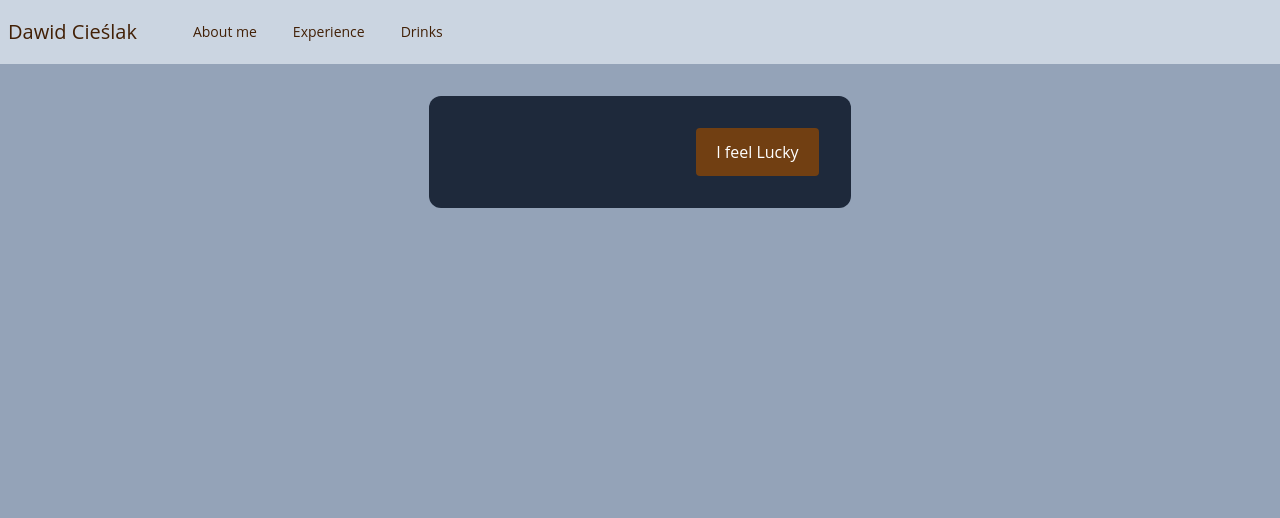
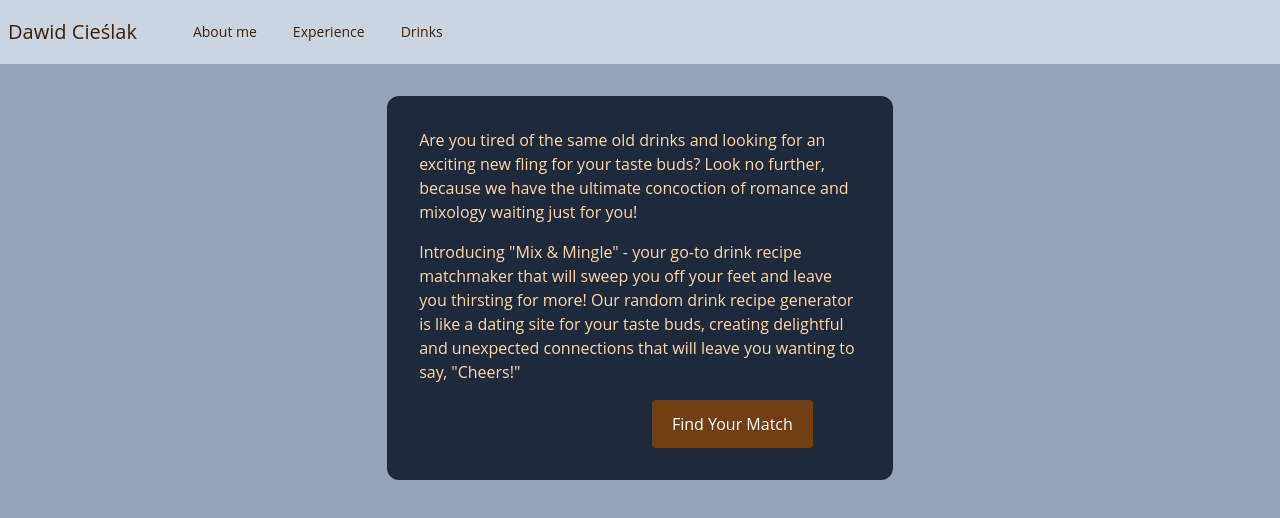
Before and after one commit to Canthar90/First-Full, a Vue app in the folder Frontend/First_full_front/: page /drinks in a window 1280 px wide. Shown: the top 518 px of the page. Built offline with nearby package versions, Linux system fonts and the light colour scheme.

Commit message:
Added base styling and content for first fuction

```diff
--- a/Frontend/First_full_front/src/views/DrinkSite.vue
+++ b/Frontend/First_full_front/src/views/DrinkSite.vue
@@ -1,16 +1,30 @@
 <template>
   <body class="px-2">
-    <div class="pt-16 grid grid-cols-3 justify-center">
-      <figure class="mt-8 bg-slate-800 rounded-xl md:p-8 col-start-2 justify-center">
-        <div class="text-white col-start-2 flex justify-end">
+    <div class="pt-16 grid grid-cols-10 justify-center">
+      <figure
+        class="mt-8 bg-slate-800 rounded-xl md:p-8 col-start-4 col-span-4 justify-center gap-x-6"
+      >
+        <div v-if="!drinkStore.randomDrinkCollapseFlag">
+          <div class="text-orange-200">
+            Are you tired of the same old drinks and looking for an exciting new fling for your
+            taste buds? Look no further, because we have the ultimate concoction of romance and
+            mixology waiting just for you!
+          </div>
+          <div class="text-orange-200 pt-4 pb-4">
+            Introducing "Mix & Mingle" - your go-to drink recipe matchmaker that will sweep you off
+            your feet and leave you thirsting for more! Our random drink recipe generator is like a
+            dating site for your taste buds, creating delightful and unexpected connections that
+            will leave you wanting to say, "Cheers!"
+          </div>
+        </div>
+
+        <div class="text-white col-start-2 flex justify-end px-12">
           <action-button
-            text="I feel Lucky"
+            text="Find Your Match"
             buttonType="primary"
             @click="randomDrink"
           ></action-button>
         </div>
-
-        <div v-if="drinkStore.randomDrinkCollapseFlag">OOOOOOOOOOO</div>
       </figure>
     </div>
   </body>
```
